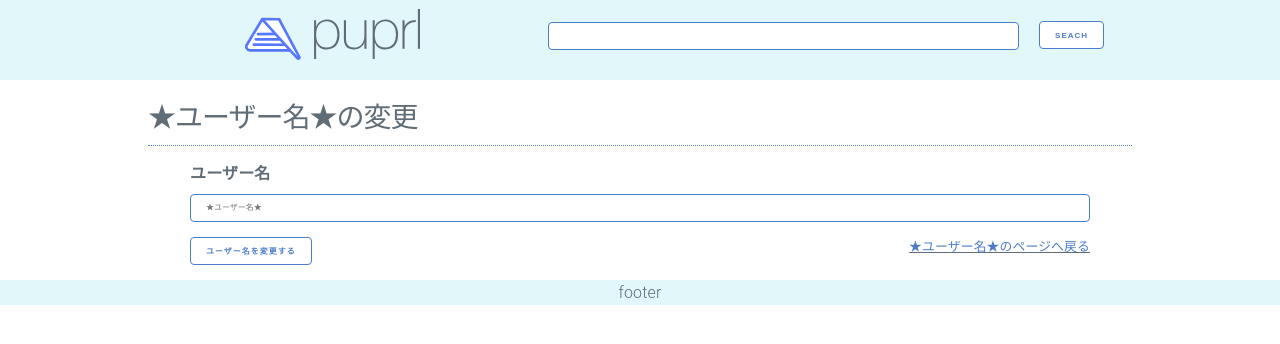
After one commit to octps/share_url, a PHP site: page /members/me.php in a window 1280 px wide. The commit adds this page. Shown: the top 344 px of the page. Run offline with PHP 8.4, Linux system fonts and the light colour scheme; some libraries are stand-ins or nearby versions.

Commit message:
#3 pc関連の表示周りの実装

```diff
--- a/css/index.css
+++ b/css/index.css
@@ -229,11 +229,19 @@ h2 {
 	margin-top: 0;
 }
 
-.members .change_name {
+.members .change_name,
+.return_user_top {
 	margin-top: 1.5rem;
 	text-decoration: underline;
 }
 
+.return_user_top {
+	font-size: 80%;
+}
+.return_user_top_in_follower {
+	text-align: right;
+	font-size: 80%;
+}
 .members .h2 {
 	margin-top: 2rem;
 	margin-bottom: 1rem;
--- a/index.php
+++ b/index.php
@@ -21,10 +21,10 @@
       <header class="header">
         <div class="row header_inner">
           <div class="column column-30 t-center">
-            <h1><img src="/images/logo.svg" alt="puprlロゴ"></h1>
+            <h1><a href="/"><img src="/images/logo.svg" alt="puprlロゴ"></a></h1>
           </div>
           <div class="column column-60">
-            <form action="/search.php" method="POST" class="row">
+            <form action="/search/" method="POST" class="row">
               <p class="column column-80"><input class="text" type="text" name="q" value="" placeholder=""></p>
               <p class="column column-10"><input class="submit" type="submit" value="seach"></p>
             </form>
--- /dev/null
+++ b/members/me.php
@@ -0,0 +1,56 @@
+<?php
+
+?>
+<!doctype html>
+<html lang="ja">
+  <head>
+    <meta charset="utf-8">
+    <meta name="viewport" content="width=device-width, maximum-scale=1.0, minimum-scale=0.5,user-scalable=yes,initial-scale=1.0" />
+    <meta name="description" content="puprlはwebでブックマークするサービスです。">
+    <meta name="author" content="">
+    <link rel="icon" href="/images/favicon.ico">
+
+    <!-- css framework読み込み（スタイリングのため） -->
+    <title>puprl ★ユーザー名★のマイページ | webでブックマークするサービス</title>
+    <link rel="stylesheet" href="https://cdnjs.cloudflare.com/ajax/libs/milligram/1.0.3/milligram.min.css">
+    <link rel="stylesheet" href="/css/index.css">
+  </head>
+
+  <body class="other members">
+    <div class="">
+      <header class="header">
+        <div class="row header_inner">
+          <div class="column column-30 t-center">
+            <span class="h1"><a href="/"><img src="/images/logo.svg" alt="puprlロゴ"></a></span>
+          </div>
+          <div class="column column-60">
+            <form action="/search/" method="POST" class="row">
+              <p class="column column-80"><input class="text" type="text" name="q" value="" placeholder=""></p>
+              <p class="column column-10"><input class="submit" type="submit" value="seach"></p>
+            </form>
+          </div>
+        </div>
+      </header>
+      <div class="main container contents">
+        <div class="url_form_wrapper">
+          <h1 class="h2">★ユーザー名★の変更</h1>
+        </div>
+        <div class="main container">
+          <form action="/members/me.php" method="post" class="url_form container">
+            <fieldset>
+              <label for="nameField">ユーザー名</label>
+              <input type="text" name="url" placeholder="★ユーザー名★" id="nameField">
+              <input class="" type="submit" value="ユーザー名を変更する">
+              <div class="float-right return_user_top">
+                <a href="/members/">★ユーザー名★のページへ戻る</a>
+              </div>
+            </fieldset>
+          </form>
+        </div>
+      </div>
+      <footer class="row in-center">
+        <div class="column footer t-center">footer</div>
+      </footer>
+    </div>
+  </body>
+</html>
--- a/search/index.php
+++ b/search/index.php
@@ -21,10 +21,10 @@
       <header class="header">
         <div class="row header_inner">
           <div class="column column-30 t-center">
-            <span class="h1"><img src="/images/logo.svg" alt="puprlロゴ"></span>
+            <span class="h1"><a href="/"><img src="/images/logo.svg" alt="puprlロゴ"></a></span>
           </div>
           <div class="column column-60">
-            <form action="/search.php" method="POST" class="row">
+            <form action="/search/" method="POST" class="row">
               <p class="column column-80"><input class="text" type="text" name="q" value="" placeholder=""></p>
               <p class="column column-10"><input class="submit" type="submit" value="seach"></p>
             </form>
--- a/url/index.php
+++ b/url/index.php
@@ -21,10 +21,10 @@
       <header class="header">
         <div class="row header_inner">
           <div class="column column-30 t-center">
-            <span class="h1"><img src="/images/logo.svg" alt="puprlロゴ"></span>
+            <span class="h1"><a href="/"><img src="/images/logo.svg" alt="puprlロゴ"></a></span>
           </div>
           <div class="column column-60">
-            <form action="/search.php" method="POST" class="row">
+            <form action="/search/" method="POST" class="row">
               <p class="column column-80"><input class="text" type="text" name="q" value="" placeholder=""></p>
               <p class="column column-10"><input class="submit" type="submit" value="seach"></p>
             </form>
```
Also changed, not shown: members/follow.php (+5 -2 lines), members/index.php (+5 -2 lines), users/index.php (deleted, +0 -99 lines), 1 other file.
